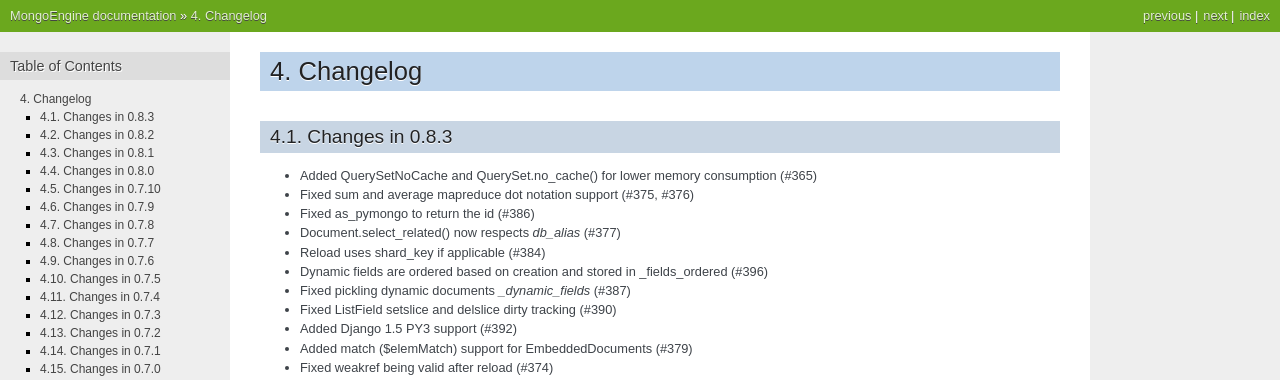
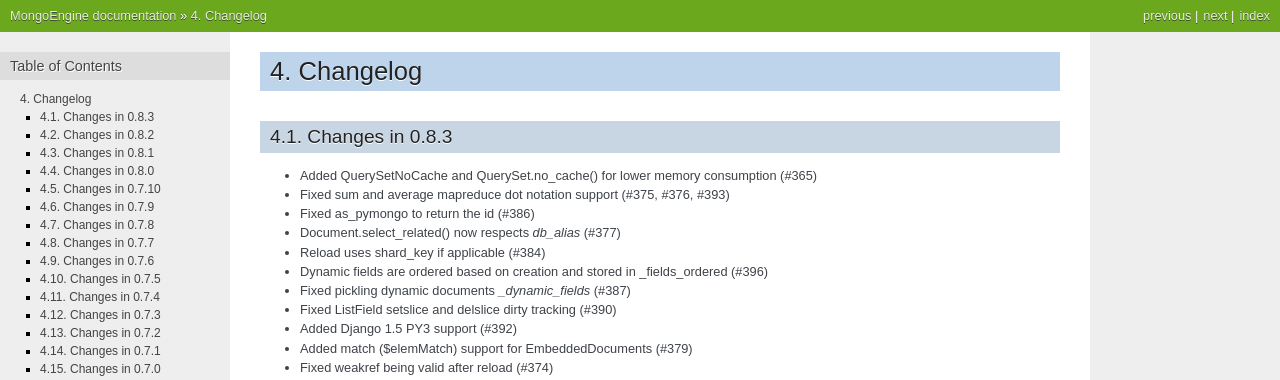
Before and after one commit to MongoEngine/mongoengine, a Sphinx documentation site: the page built from docs/changelog.rst, in a window 1280 px wide and 900 px high. Shown: the top 380 px of the window. Built offline with Sphinx 7.4.7, drawn with Linux system fonts in a browser that asks for light colours; the version number could not be read and is left out.

Commit message:
Updated changelog

```diff
--- a/docs/changelog.rst
+++ b/docs/changelog.rst
@@ -5,7 +5,7 @@ Changelog
 Changes in 0.8.3
 ================
 - Added QuerySetNoCache and QuerySet.no_cache() for lower memory consumption (#365)
-- Fixed sum and average mapreduce dot notation support (#375, #376)
+- Fixed sum and average mapreduce dot notation support (#375, #376, #393)
 - Fixed as_pymongo to return the id (#386)
 - Document.select_related() now respects `db_alias` (#377)
 - Reload uses shard_key if applicable (#384)
```
